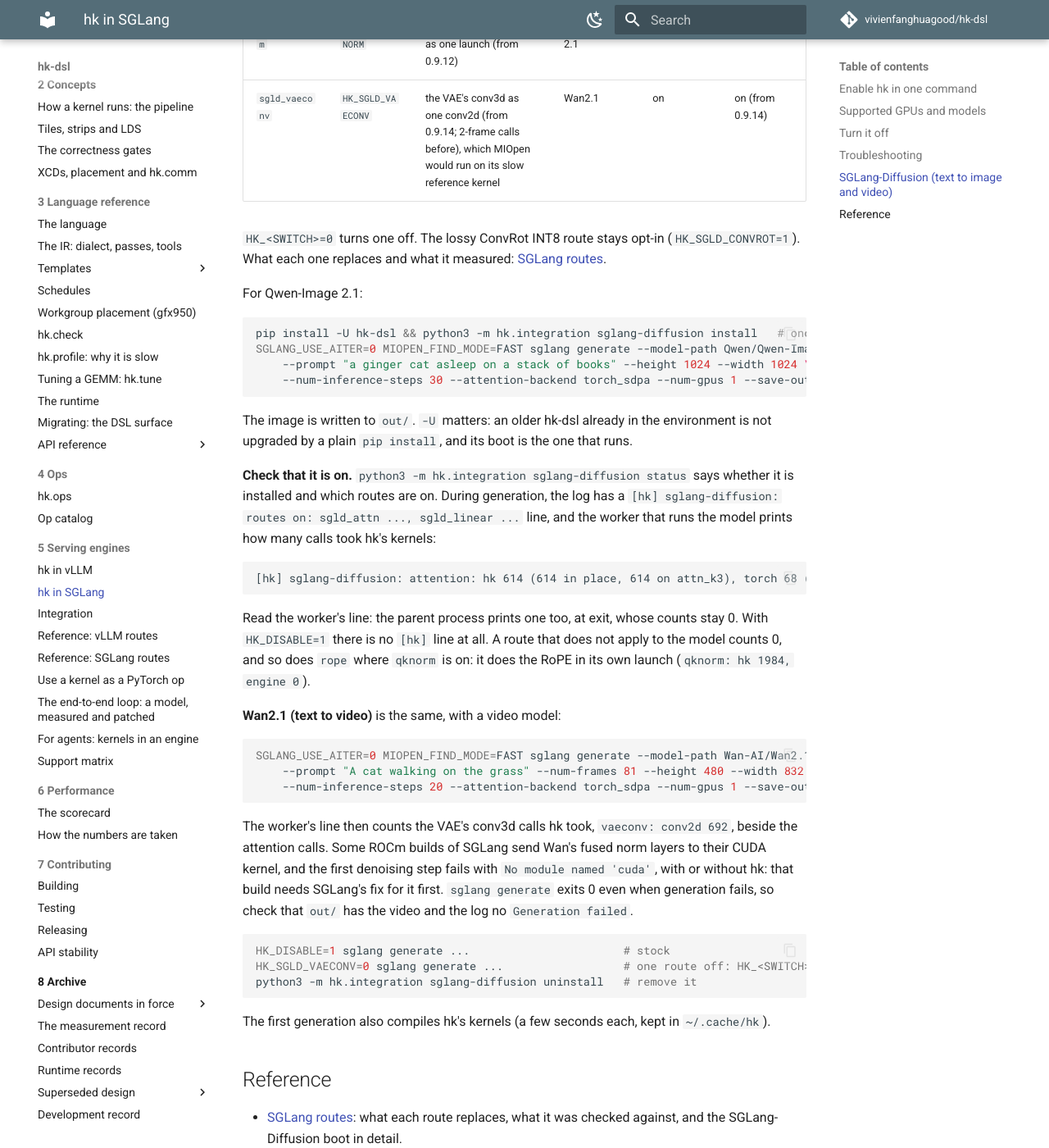
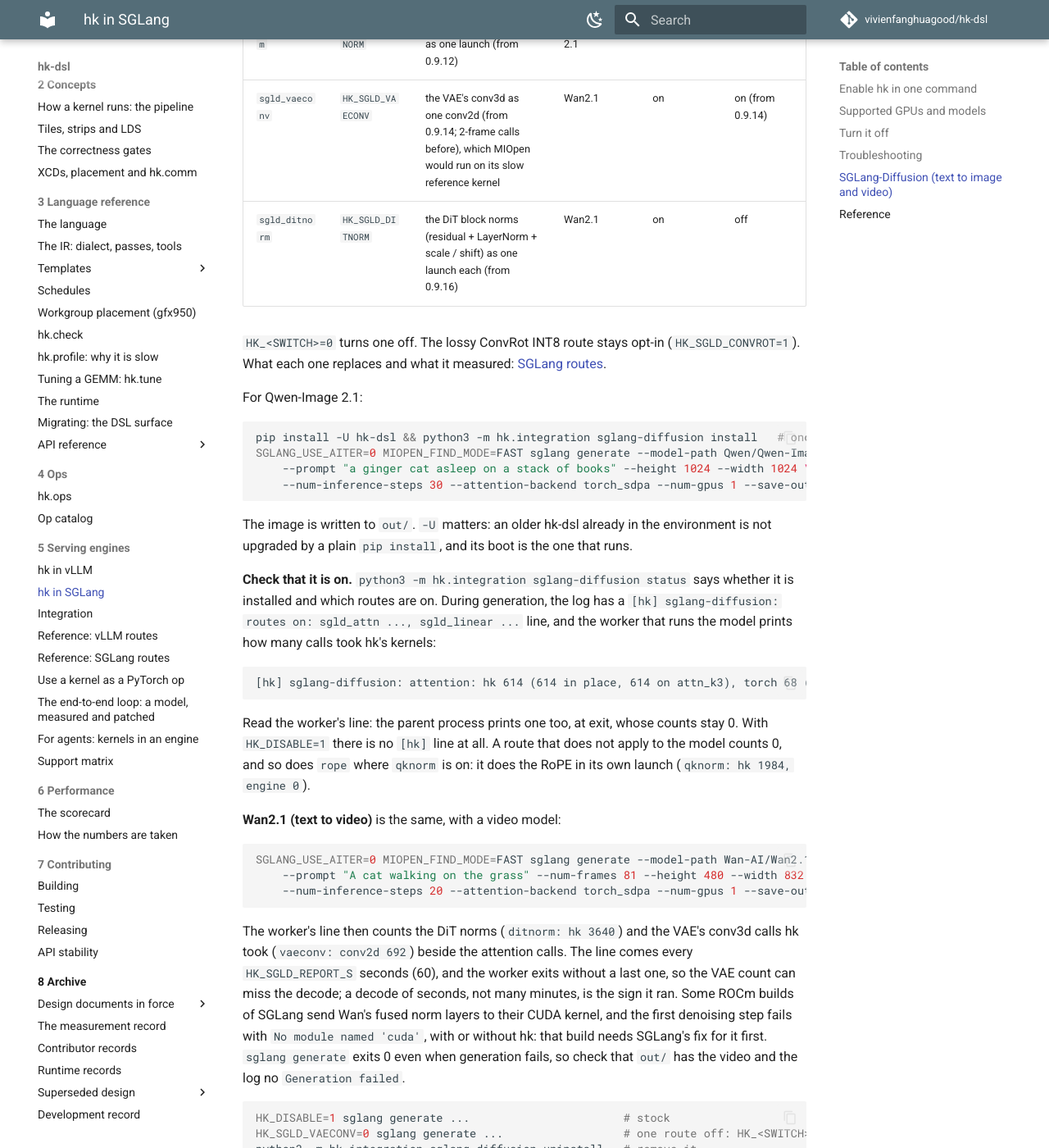
Before and after one commit to vivienfanghuagood/hk-dsl, an MkDocs documentation site: the page built from docs/sglang.md, in a window 1280 px wide and 1400 px high, scrolled down 2992 px. Shown: the whole window at 82% size. Built offline with MkDocs 1.6.1 and Material for MkDocs 9.7.7, drawn with Linux system fonts in a browser that asks for light colours; comment, search, counter and statistics services are not loaded.

Commit message:
docs(sglang): sgld_ditnorm in the SGLang-Diffusion routes table (0.9.16); the worker's counts can miss the VAE decode
Co-Authored-By: Claude <noreply@anthropic.com>

````diff
--- a/docs/sglang.md
+++ b/docs/sglang.md
@@ -118,6 +118,7 @@ there with SGLang 0.5.23). Then generate as usual. hk then takes, by default:
 | `sgld_rope` | `HK_SGLD_ROPE` | the complex RoPE, bit for bit | Qwen-Image 2.1 | on | off |
 | `sgld_qknorm` | `HK_SGLD_QKNORM` | q / k RMSNorm + RoPE as one launch (from 0.9.12) | Qwen-Image 2.1 | on | off |
 | `sgld_vaeconv` | `HK_SGLD_VAECONV` | the VAE's conv3d as one conv2d (from 0.9.14; 2-frame calls before), which MIOpen would run on its slow reference kernel | Wan2.1 | on | on (from 0.9.14) |
+| `sgld_ditnorm` | `HK_SGLD_DITNORM` | the DiT block norms (residual + LayerNorm + scale / shift) as one launch each (from 0.9.16) | Wan2.1 | on | off |
 
 `HK_<SWITCH>=0` turns one off. The lossy ConvRot
 INT8 route stays opt-in (`HK_SGLD_CONVROT=1`). What each one replaces and what
@@ -159,8 +160,11 @@ SGLANG_USE_AITER=0 MIOPEN_FIND_MODE=FAST sglang generate --model-path Wan-AI/Wan
     --num-inference-steps 20 --attention-backend torch_sdpa --num-gpus 1 --save-output --output-path out
 ```
 
-The worker's line then counts the VAE's conv3d calls hk took, `vaeconv: conv2d
-692`, beside the attention calls. Some ROCm builds of SGLang send
+The worker's line then counts the DiT norms (`ditnorm: hk 3640`) and the VAE's
+conv3d calls hk took (`vaeconv: conv2d 692`) beside the attention calls. The
+line comes every `HK_SGLD_REPORT_S` seconds (60), and the worker exits without
+a last one, so the VAE count can miss the decode; a decode of seconds, not
+many minutes, is the sign it ran. Some ROCm builds of SGLang send
 Wan's fused norm layers to their CUDA kernel, and the first denoising step
 fails with `No module named 'cuda'`, with or without hk: that build needs
 SGLang's fix for it first. `sglang generate` exits 0 even when generation
````
